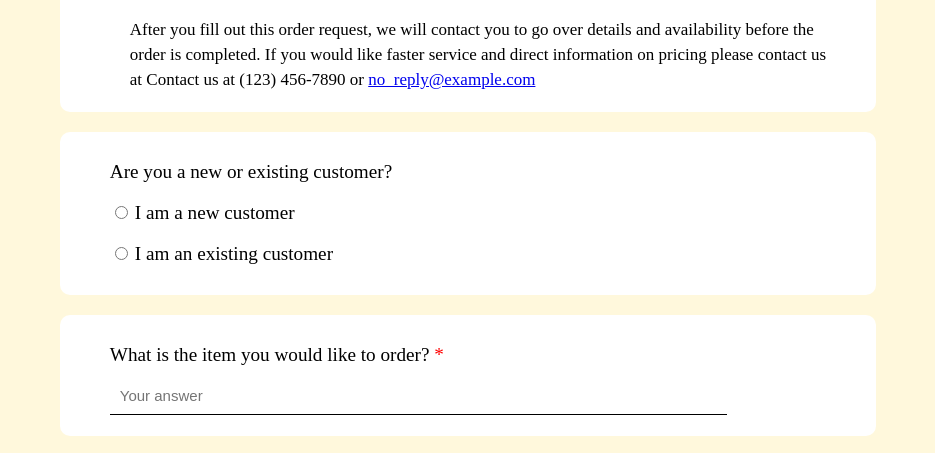
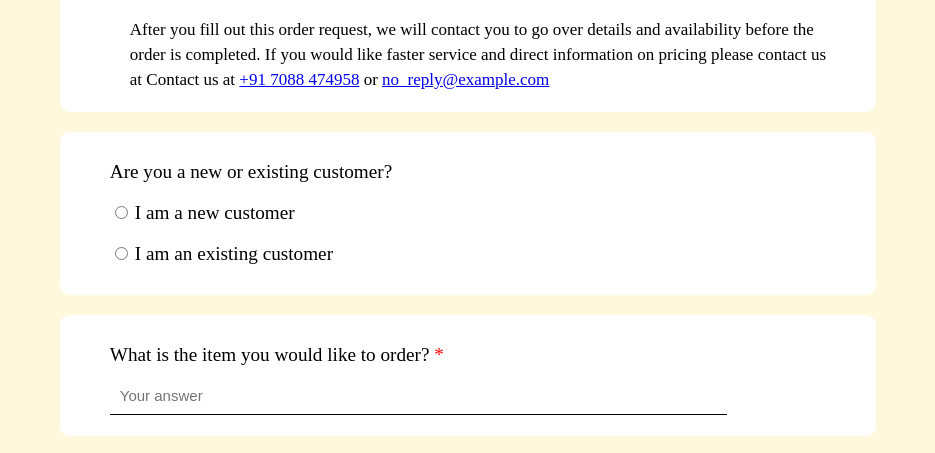
Before and after one commit to mustafaraza751137/mustafaraza751137.github.io, a plain HTML site: page food/index.html in a window 1280 px wide. Shown: the part 313-766 px from the top of the page, without its empty margins (172-1107 px from the left). Drawn offline with Linux system fonts and the light colour scheme.

Commit message:
Update index.html

```diff
--- a/food/index.html
+++ b/food/index.html
@@ -16,7 +16,7 @@
             <p>After you fill out this order request,
                 we will contact you to go over details and availability before the order is completed.
                 If you would like faster service and direct information on pricing
-                please contact us at Contact us at (123) 456-7890 or <a href="no_reply@example.com">no_reply@example.com</a>
+                please contact us at Contact us at <a href="+917088474958">+91 7088 474958</a> or <a href="no_reply@example.com">no_reply@example.com</a>
             </p>
         </div>
         <div class="question">
```
